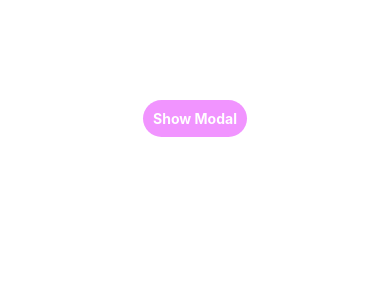
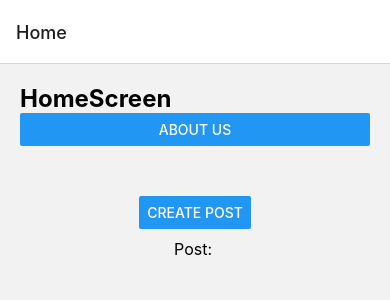
Before and after one commit to nanad21531/2113111187_ReactNative_2024, a React Native app: screen /Home in a window 390 px wide. Shown: the top 300 px of the page. Built offline with nearby package versions, Linux system fonts and the light colour scheme.

Commit message:
practice2 31/8/2024

```diff
--- a/App.tsx
+++ b/App.tsx
@@ -1,30 +1,30 @@
 import { View, Text } from 'react-native'
 import React from 'react'
-import ProfileScreen from './components/ProfileScreen'
-import UseEffectExampl from './components/UseEffectExampl'
-import FlastListExample from './components/FlastListExample'
-import FlatListcallBackend from './components/FlatListcallBackend'
-import NewsApp from './components/NewsApp'
-import AxiosgetData from './components/AxiosgetData'
-import AxiosPostData from './components/AxiosPostData'
-import WeatherLondon from './components/WeatherLondon'
-import WeatherBangkok from './components/WeatherBangkok'
-import ModelExample from './components/ModelExample'
-import WeatherApp from './components/WeatherApp'
+
+import HomeScreen from './screens/HomeScreen'
+import AboutScreen from './screens/AboutScreen'
+
+import {NavigationContainer} from '@react-navigation/native'
+import { createNativeStackNavigator } from '@react-navigation/native-stack'
+import CreatePostScreen from './screens/CreatePostScreen'
 
 
 const App = ():React.JSX.Element => {
+  const HomeStack = createNativeStackNavigator();
+
   return (
-    <View>
-      {/* <ProfileScreen/>       */}
-      {/* <FlastListExample/> */}
-      {/* <FlatListcallBackend/> */}
-      {/* <NewsApp/> */}
-      {/* <AxiosgetData/> */}
-      {/* <AxiosPostData/> */}
-      {/* <WeatherLondon/> */}
-      <ModelExample/>
-    </View>
+    <NavigationContainer>
+      <HomeStack.Navigator initialRouteName='HOme'>
+        <HomeStack.Screen name='Home' component={HomeScreen}/>
+        <HomeStack.Screen name='Abount' component={AboutScreen}/>
+        <HomeStack.Screen name='CreatePost' component={CreatePostScreen}/>
+
+
+      </HomeStack.Navigator>
+
+    </NavigationContainer>
+
+
   )
 }
 
--- a/package.json
+++ b/package.json
@@ -9,11 +9,15 @@
     "web": "expo start --web"
   },
   "dependencies": {
+    "@react-navigation/native": "^6.1.18",
+    "@react-navigation/native-stack": "^6.11.0",
     "axios": "^1.7.6",
     "expo": "~51.0.18",
     "expo-status-bar": "~1.12.1",
     "react": "18.2.0",
-    "react-native": "0.74.3"
+    "react-native": "0.74.3",
+    "react-native-safe-area-context": "4.10.5",
+    "react-native-screens": "3.31.1"
   },
   "devDependencies": {
     "@babel/core": "^7.20.0",
--- /dev/null
+++ b/screens/AboutScreen.tsx
@@ -0,0 +1,50 @@
+import { StyleSheet, Text, View, SafeAreaView, Image,ImageBackground } from "react-native";
+import React from "react";
+
+const AboutScreen = ({route}:any): React.JSX.Element => {
+
+    const {companyName,companyId} = route.params;
+
+    return (
+      <ImageBackground source={require('../assets/bg.png')} style={styles.bgImage}>
+        <SafeAreaView>
+          <Image
+            source={require("../assets/building.png")}
+            resizeMode="contain"
+            style={styles.myImage}
+          />
+          <Text>
+            {companyName} {companyId}
+          </Text>
+          <Image
+            source={{ uri: "https://codingthailand.com/site/img/camera.png" }}
+            style={styles.myImageNetwork}
+          />
+        </SafeAreaView>
+      </ImageBackground>
+    );
+  };
+
+export default AboutScreen;
+
+const styles = StyleSheet.create({
+  container: {
+    flexDirection: "column",
+    justifyContent: "center",
+    alignItems: "center",
+  },
+  myImage: {
+    width: "100%",
+    height: 200,
+    marginTop: 20,
+  },
+  myImageNetwork: {
+    width: 50,
+    height: 50,
+    marginTop: 10,
+  },
+  bgImage: {
+    width: "100%",
+    height: "100%",
+  },
+});
--- /dev/null
+++ b/screens/CreatePostScreen.tsx
@@ -0,0 +1,29 @@
+import { Button, StyleSheet, Text, TextInput, View } from "react-native";
+import React from "react";
+
+const CreatePostScreen = ({ navigation, route }: any): React.JSX.Element => {
+  const [postText, setPostText] = React.useState("");
+  return (
+    <>
+      <TextInput
+        multiline
+        placeholder="Tell something...?"
+        style={{ height: 200, padding: 10, backgroundColor: "white" }}
+        value={postText}
+        onChangeText={setPostText}
+      />
+      <Button
+      title="Done"
+      onPress={() => {
+        navigation.navigate({
+            name:'Home',
+            params:{post:postText},
+        })
+      }} />
+    </>
+  );
+};
+
+export default CreatePostScreen;
+
+const styles = StyleSheet.create({});
--- /dev/null
+++ b/screens/HomeScreen.tsx
@@ -0,0 +1,58 @@
+import { Button, StyleSheet, Text, View } from "react-native";
+import React from "react";
+
+const HomeScreen = ({ navigation, route }: any): React.JSX.Element => {
+  const gotoAbout = () => {
+    navigation.navigate("About", {
+      companyName: "Thai-Nichi Institue of Tecnology",
+      companyId: 100,
+    });
+  };
+  const CreatePost = () => {
+    navigation.navigate("About", {
+      postText: "Test"
+    });
+  };
+
+  return (
+    <View style={styles.container}>
+      <Text style={styles.header}>HomeScreen</Text>
+      <Button title="About us" onPress={gotoAbout} />
+      <View style={styles.postContainer}>
+        <Button
+          title="Create post"
+          onPress={() => navigation.navigate("CreatePost")}
+        />
+        <Text style={styles.postText}>
+          Post:
+          <Text style={styles.postContent}> {route.params?.post}</Text>
+        </Text>
+      </View>
+    </View>
+  );
+};
+
+export default HomeScreen;
+
+const styles = StyleSheet.create({
+  container: {
+    padding: 20,
+  },
+  header: {
+    fontSize: 24,
+    fontWeight: "bold",
+  },
+  postContainer: {
+    alignItems: "center",
+    justifyContent: "center",
+    marginTop: 50,
+  },
+  postText: {
+    margin: 10,
+    fontSize: 16,
+  },
+  postContent: {
+    color: "blue", // เปลี่ยนสีข้อความที่ถูกส่งกลับมา
+    fontWeight: "bold",
+  },
+});
```
Also changed, not shown: App5.tsx (added, +34 -0 lines), 1 other file (tests, documents, lock files or other folders).
